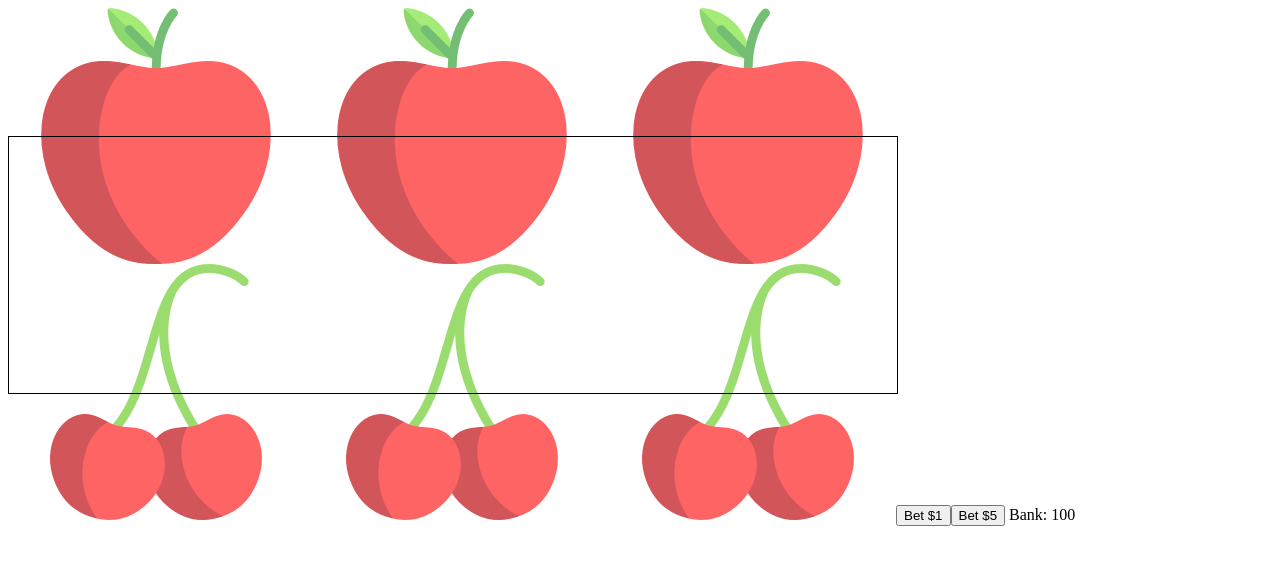
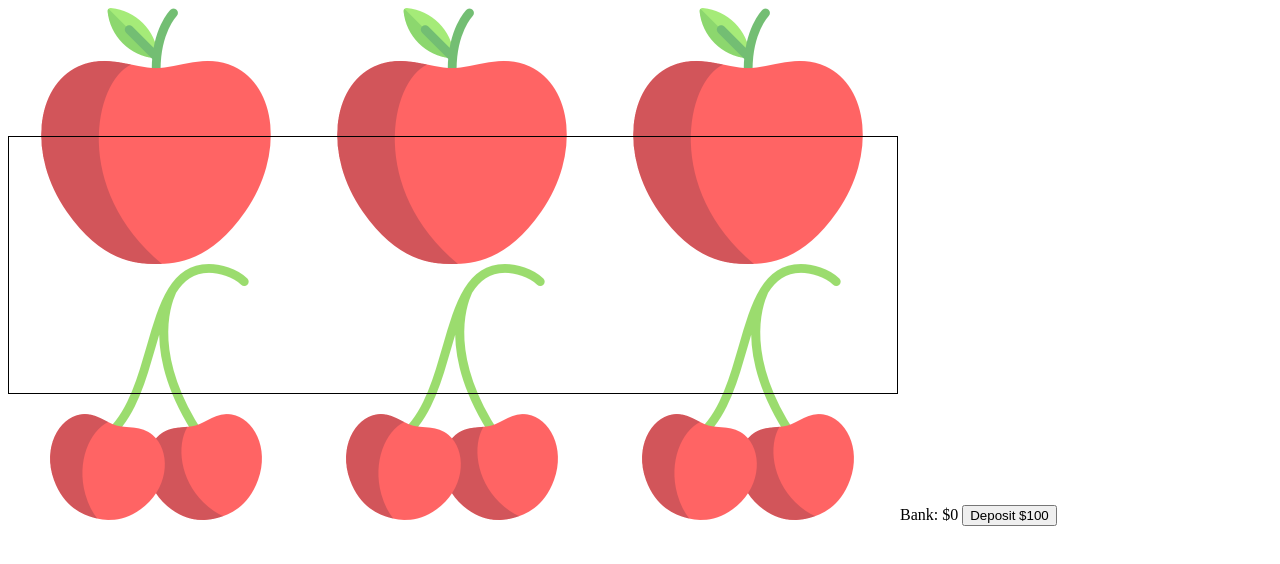
Before and after one commit to MichaelBuhler/slots, an Angular app: page / in a window 1280 px wide. Shown: the top 564 px of the page. Built offline with nearby package versions, Linux system fonts and the light colour scheme.

Commit message:
add deposit when you run out of money

```diff
--- a/src/app/components/machine/machine.component.html
+++ b/src/app/components/machine/machine.component.html
@@ -4,6 +4,7 @@
   [positionCount]="positionCount"
   [spinResultObservable]="spinResultSubject.asObservable()">
 </slots-reel-row>
-<button (click)="spin(1)" [disabled]="bank < 1">Bet $1</button>
-<button (click)="spin(5)" [disabled]="bank < 5">Bet $5</button>
-Bank: {{bank}}
+<button *ngIf="bank!=0" (click)="spin(1)" [disabled]="bank < 1">Bet $1</button>
+<button *ngIf="bank!=0" (click)="spin(5)" [disabled]="bank < 5">Bet $5</button>
+Bank: ${{bank}}
+<button *ngIf="bank==0" (click)="deposit(depositAmount)">Deposit ${{depositAmount}}</button>
--- a/src/app/components/machine/machine.component.ts
+++ b/src/app/components/machine/machine.component.ts
@@ -19,10 +19,15 @@ export class MachineComponent {
   private positionCount:number = 7;
   private spinResultSubject:SpinResultSubject = new SpinResultSubject();
 
-  private bank:number = 100;
+  private depositAmount:number = 100;
+  private bank:number = 0;
 
   public constructor () {
     this.winTableRowProvider = new SimpleWinTableService(new MathDotRandomService());
+  }
+
+  private deposit (amount:number) : void {
+    this.bank += amount;
   }
 
   private spin (bet:number) : void {
```
